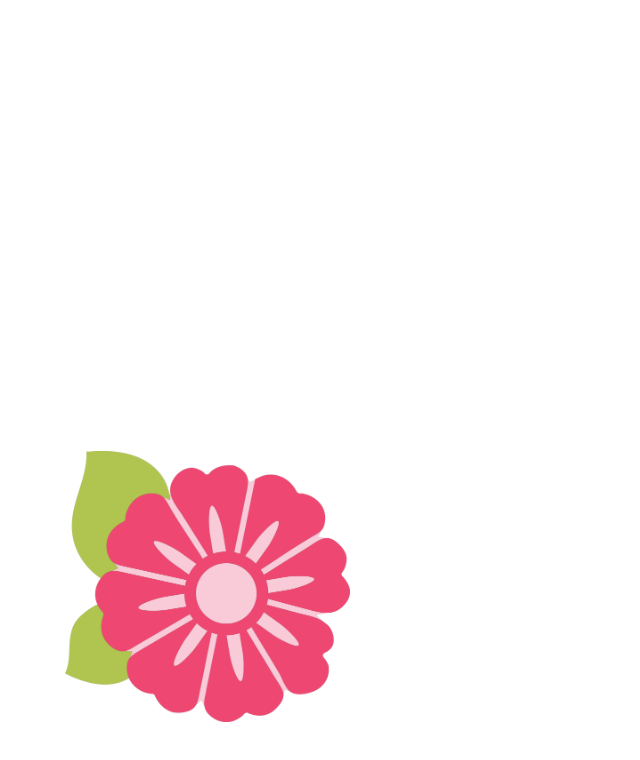
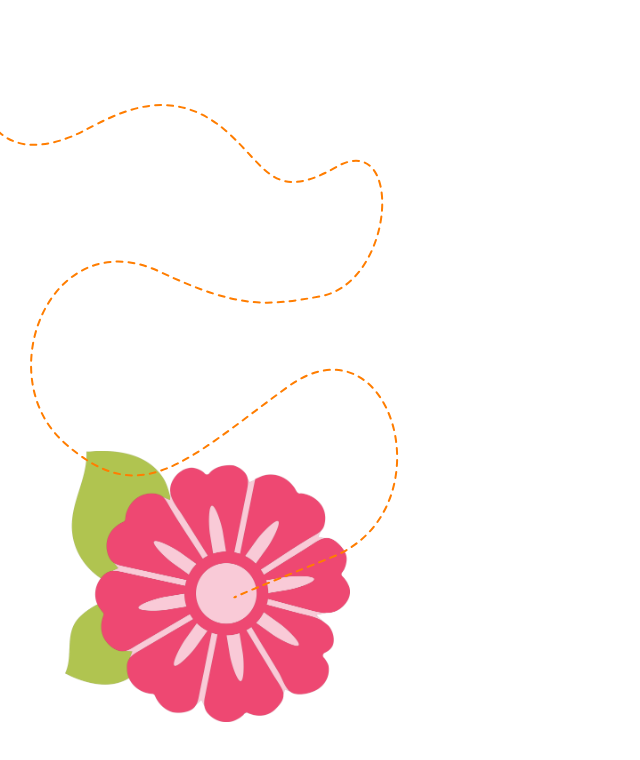
Before and after one commit to siddhantkumarupmanyu/svg-anim, a plain HTML site: page test.html in a window 1280 px wide. Shown: the part 1521-2281 px from the top of the page, without its empty margins (0-640 px from the left). Drawn offline with Linux system fonts and the light colour scheme.

Commit message:
add page3 path

```diff
--- a/test.html
+++ b/test.html
@@ -70,6 +70,9 @@
     </div>
 
     <div id="page3" class="page">
+
+        <img src="butterfly-page3-paths.svg" style="position:absolute; z-index: 200;" />
+
         <img class="spider-net" style="position:absolute;top: 62px; left:-64px; height: 127px; width: 127px;"
             src="spider-net-white.png">
         <img class="spider-net" style="position:absolute;top: 62px; left: 41px; height: 127px; width: 127px;"
```
Also changed, not shown: butterfly-page3-paths.svg (added).
